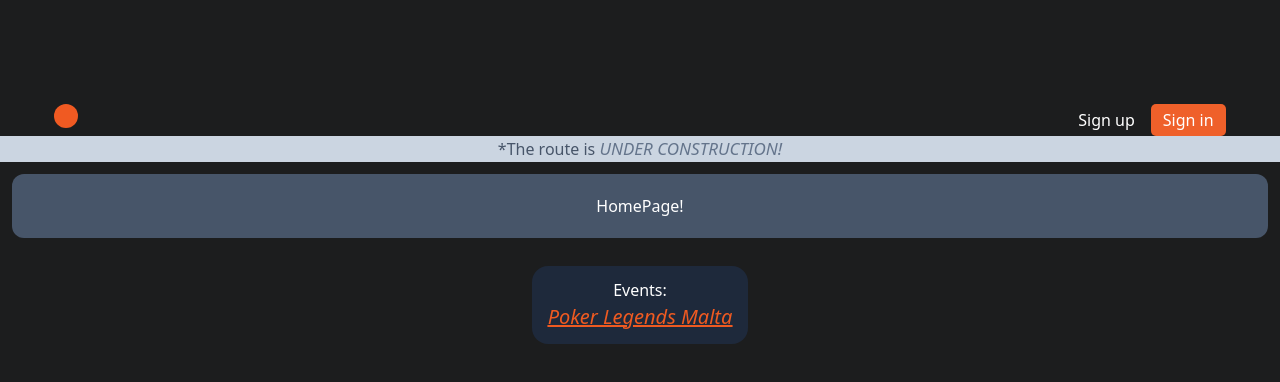
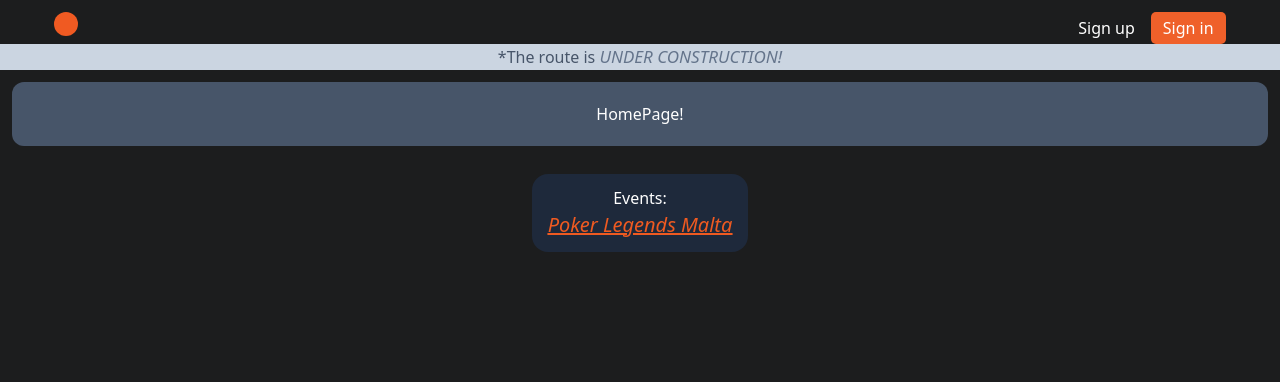
Before and after one commit to Alsandre/europe-bet-landing-page, a React (Vite) app: page / in a window 1280 px wide. Shown: the top 382 px of the page. Built offline with nearby package versions, Linux system fonts and the light colour scheme.

Commit message:
fix: wireup modal close

```diff
--- a/src/UI/modal.tsx
+++ b/src/UI/modal.tsx
@@ -1,9 +1,12 @@
+import { useNavigate } from "react-router-dom";
+
 export type TModalProps = {
   children: React.ReactNode;
   isDesktop: boolean;
 };
 
 export const Modal: React.FC<TModalProps> = ({ children, isDesktop }) => {
+  const navigate = useNavigate()
   return (
     <div
       className={
@@ -12,7 +15,7 @@ export const Modal: React.FC<TModalProps> = ({ children, isDesktop }) => {
           : ''
       }
     >
-        {isDesktop && <button className="w-8 h-8 rounded-full bg-primary-dark-200 flex justify-center items-center absolute top-4 right-4 z-50">X</button>}
+        {isDesktop && <button className="w-8 h-8 rounded-full bg-primary-dark-200 flex justify-center items-center absolute top-4 right-4 z-50" onClick={() => navigate(-1)}>X</button>}
       {children}
     </div>
   );
--- a/src/layout/navigation.tsx
+++ b/src/layout/navigation.tsx
@@ -1,8 +1,10 @@
+import { useMediaQuery } from 'react-responsive';
 import { Link } from 'react-router-dom';
 
 export const MainNavigation: React.FC = () => {
+  const isDesktop = useMediaQuery({ minWidth: '1280px' });
   return (
-    <div className="pt-[104px]">
+    <div className={isDesktop ? 'pt-3' : 'pt-[104px]'}>
       <div className="w-mobile m-auto flex justify-between ">
         <Link to={'/'}>
           <span className="inline-block w-6 h-6 rounded-full bg-orange-22"></span>
```
